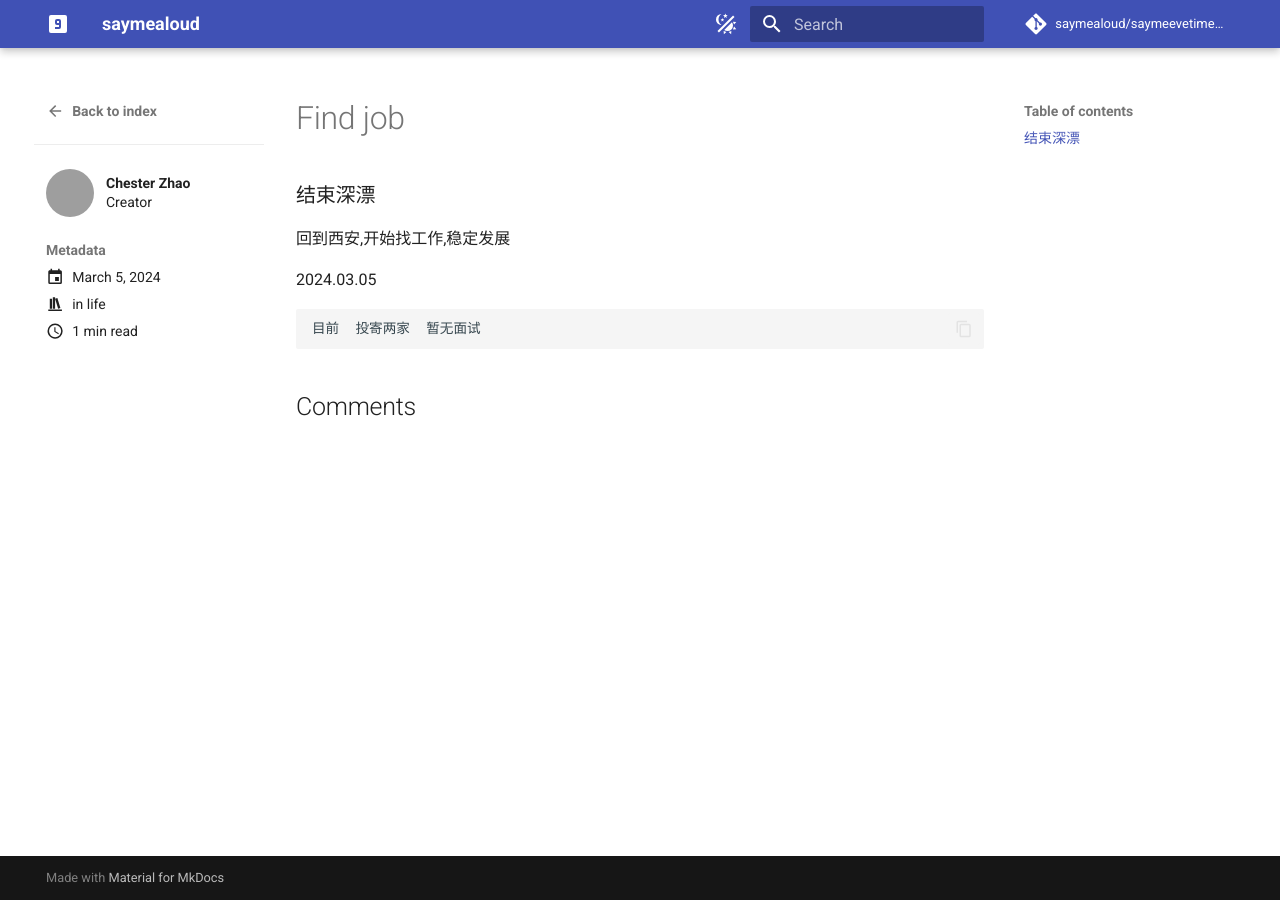
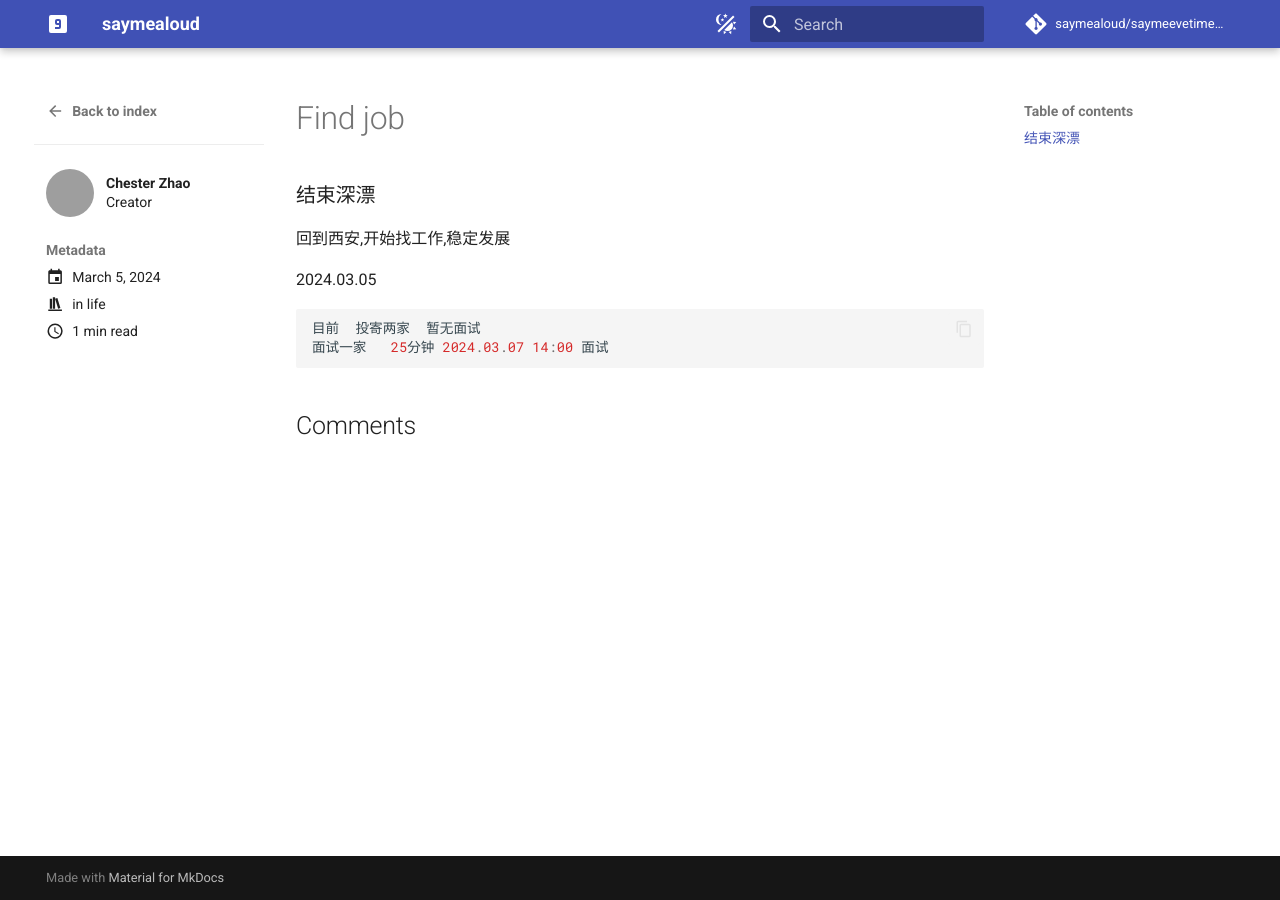
Before and after one commit to saymealoud/saymeevetime.icu, an MkDocs documentation site: the page built from docs/posts/find job.md, in a window 1280 px wide. Built offline with MkDocs 1.6.1 and Material for MkDocs 9.7.7, drawn with Linux system fonts in a browser that asks for light colours; comment, search, counter and statistics services are not loaded; grey boxes are pictures that could not be loaded.

Commit message:
update  find job

````diff
--- a/docs/posts/find job.md
+++ b/docs/posts/find job.md
@@ -15,5 +15,6 @@ authors: [saymealoud]
 2024.03.05
 ```sql
 目前  投寄两家  暂无面试
+面试一家   25分钟 2024.03.07 14:00 面试
 
 ```
````
